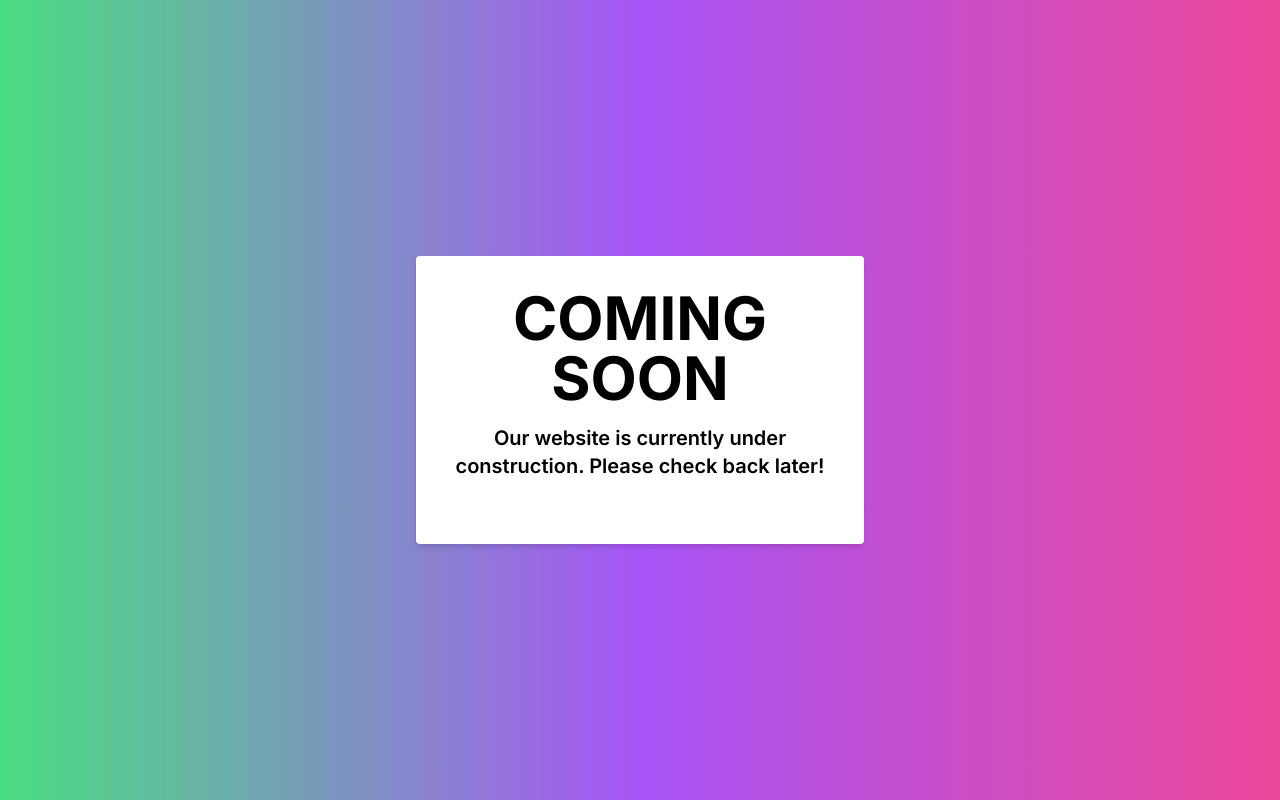
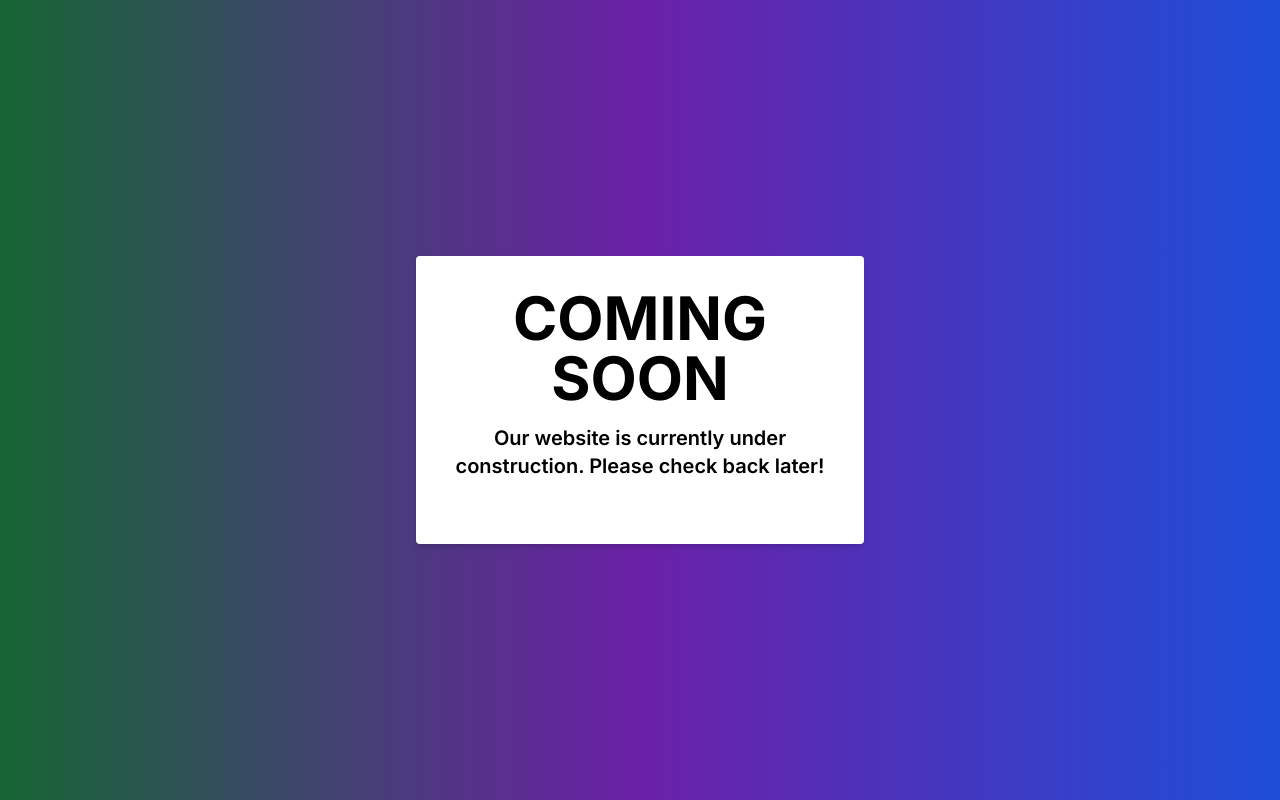
Before and after one commit to Cevra/TipTop365, a Next.js app: page /login in a window 1280 px wide. Built offline with nearby package versions, Linux system fonts and the light colour scheme; no server answers.

Commit message:
deployment third  try

```diff
--- a/app/login/page.tsx
+++ b/app/login/page.tsx
@@ -36,7 +36,7 @@
     //     <Link href="/signUp" className="mt-4 block text-center text-sm text-blue-600 hover:text-blue-800">Don't have an account? Sign Up</Link>
     //   </div>
     // </div>
-    <div className="min-h-screen bg-gradient-to-r from-green-400 via-purple-500 to-pink-500 flex items-center justify-center">
+    <div className="min-h-screen bg-gradient-to-r from-green-800 via-purple-800 to-blue-700 flex items-center justify-center">
       <div className="bg-white p-8 rounded shadow-md w-full max-w-md text-center">
         <h1 className="text-6xl font-bold mb-4">COMING SOON</h1>
         <p className="text-xl font-semibold mb-8">Our website is currently under construction. Please check back later!</p>
```
